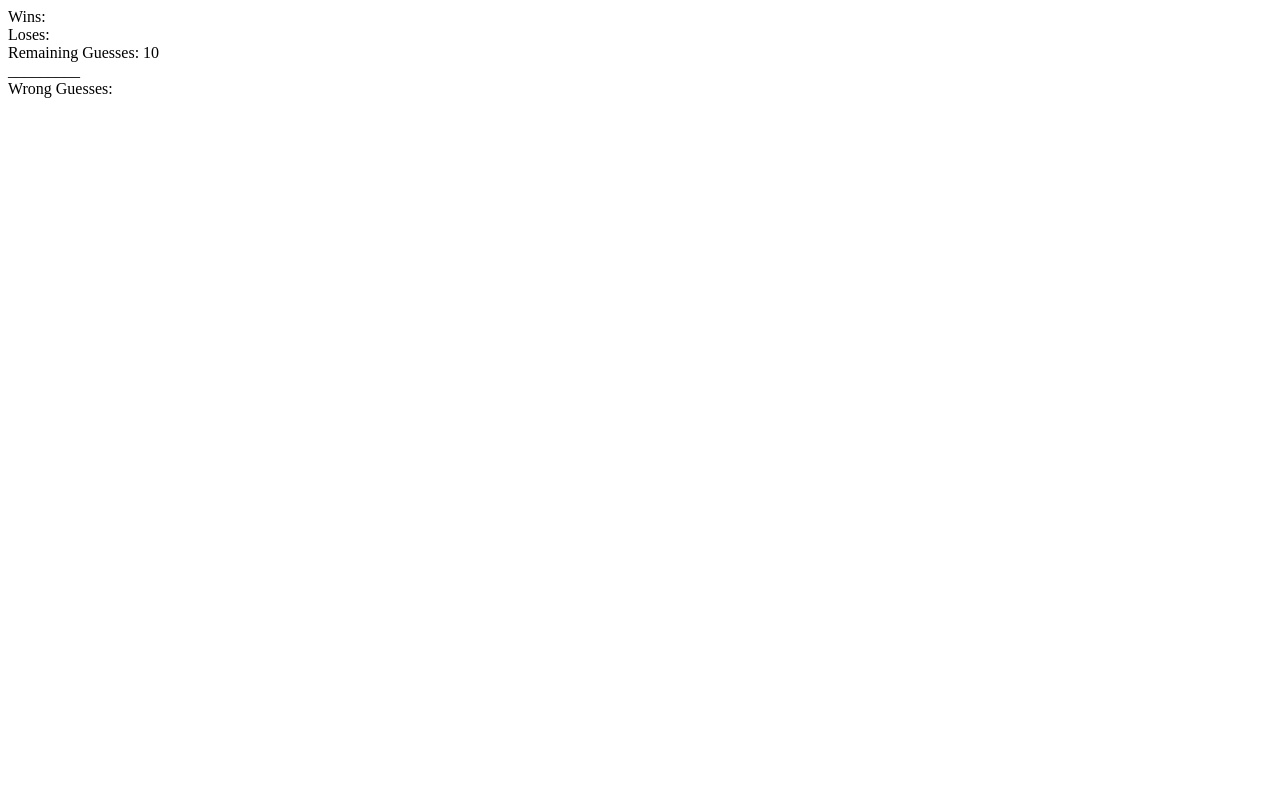
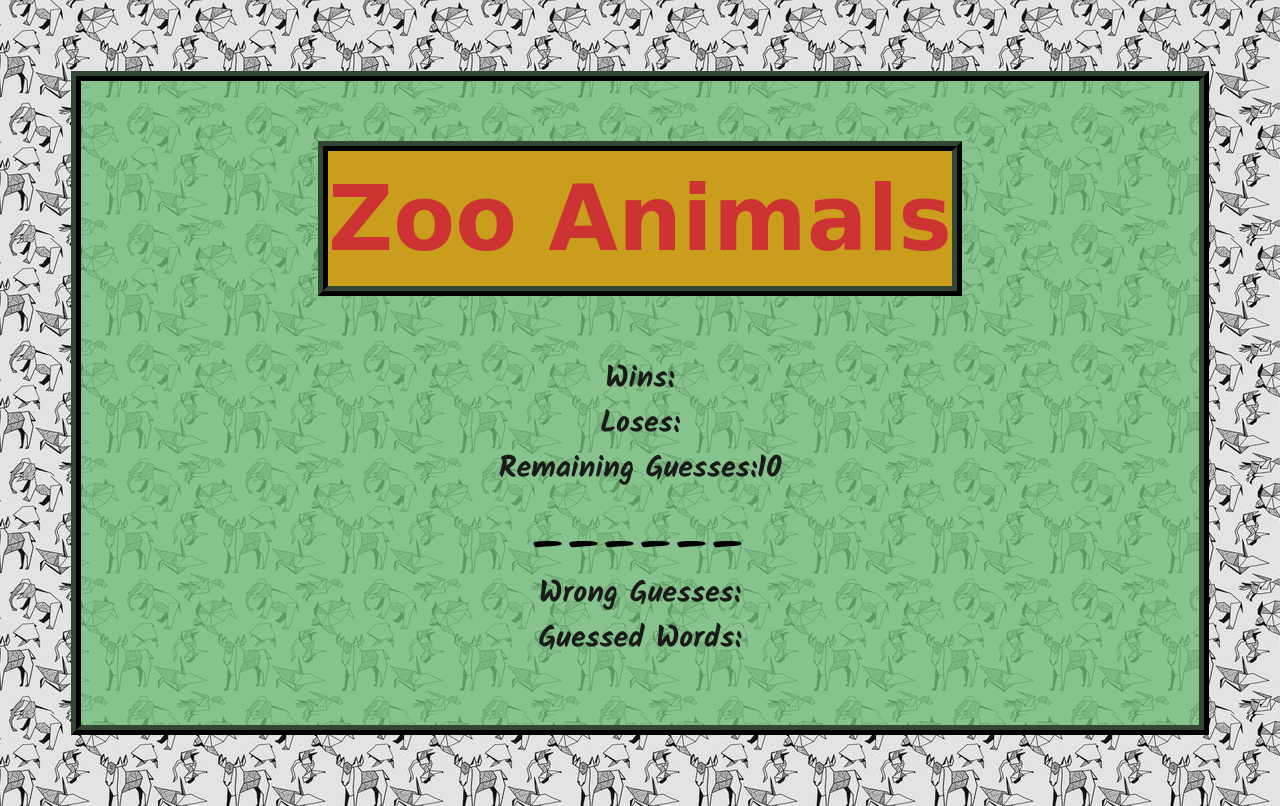
Before and after one commit to TajaMaughan/WordGuess, a plain HTML site: page index.html in a window 1280 px wide. Drawn offline with nearby package versions, Linux system fonts and the light colour scheme; a web font is replaced by a local one.

Commit message:
finished game

```diff
--- a/assets/hangman.js
+++ b/assets/hangman.js
@@ -5,9 +5,10 @@ var wordSpaces = [];
 var letters = [];
 var guessTotal = 10;
 var userGuess;
-var alreadyGuessed= [];
+var alreadyGuessed = [];
+var guessedWords = [];
 //create a library of words for the computer to pick from
-var wordPool = ["tiger", "lion", "baboon", "gorilla", "orangutang", "giraffe", "zebra", "anaconda", "tarantula", "rhinoceros", "leopard", "panda"];
+var wordPool = ["tiger", "lion", "baboon", "gorilla", "orangutang", "giraffe", "zebra", "anaconda", "tarantula", "rhinoceros", "leopard", "panda", "ocelot", "moose", "hippopotamus", "camel", "llama", "otter", "scorpion", "cougar", "python", "walrus", "penguin", "octopus", "elephant", "sloth", "monkey"];
 //have computer randomly  pick a word for user to guess
 function randomWord() {
     word = wordPool[Math.floor(Math.random() * wordPool.length)];
@@ -28,9 +29,20 @@ function letterInWord() {
     letters = word.split([""]);
     console.log(letters);
     return letters;
-};
+}
+//reset
+function reset() {
+    alreadyGuessed = [];
+    wordSpaces = [];
+    $("#guessed").html("Wrong guesses: ");
+    guessTotal = 10;
+    $("#totalGuesses").html(guessTotal);
+    randomWord();
+    numberOfLetters();
+    letterInWord();
+}
 
-$(document).ready(function() {
+$(document).ready(function () {
     randomWord();
     numberOfLetters();
     letterInWord();
@@ -41,12 +53,12 @@ $(document).ready(function() {
         /*If guess is incorrect, log incorrect letter to the DOM
         so the user knows what they have already guessed*/
         if (letters.indexOf(userGuess) === -1) {
-            if (alreadyGuessed.indexOf(userGuess) === -1){
-            $("#guessed").append(userGuess);
+            if (alreadyGuessed.indexOf(userGuess) === -1) {
+                $("#guessed").append(" " + userGuess);
                 alreadyGuessed.push(userGuess);
                 //create a loop that will allow the user to guess incorrectly X number of times
                 guessTotal--;
-            $("#totalGuesses").html(guessTotal);
+                $("#totalGuesses").html(" " + guessTotal);
             }
         } else {
             // check the users guess against letters in the word
@@ -59,14 +71,19 @@ so the user knows what they have already guessed*/
             }
         }
         //once total guesses run out, log a loss.
-        if ( guessTotal === 0) {
+        if (guessTotal === 0) {
             loses++;
-            $("#loses").html(loses);
+            $("#loses").html("  " + loses);
+            $("#result").html("You lose.")
+            reset();
         }
         //if word is guessed, log a win.
         if (wordSpaces.indexOf("_") === -1) {
             wins++;
-            $("#wins").html(wins);
+            $("#wins").html("  " + wins);
+            $("#result").html("You win!")
+            $("#words").append(" " + word + ",");
+            reset();
         }
 
     }
--- a/assets/style.css
+++ b/assets/style.css
@@ -0,0 +1,51 @@
+body {
+    display: flex;
+    background: url("paperAnimals.jpg")
+}
+
+.game {
+    display: relative;
+    justify-items: center;
+    flex-direction: column;
+    background-color: rgb(113, 188, 120, 0.8);
+    width: 90%;
+    padding: 5%;
+    padding-top: 0px;
+    margin: 5%;
+    border-style: ridge;
+    border-color: #324732;
+    border-width: 10px;
+}
+
+.font {
+    display: flex;
+    justify-content: center;
+    color: #1a1a1a;
+    font-family: kalam, sans-serif;
+    font-size: 30px;
+    font-weight: bold;
+    line-height: 1.5;
+}
+
+.title {
+    font-family: molle, cursive;
+    font-size: 90px;
+    color: #cd3333;
+    background: #cb9d1d;
+    border-color: #324732;
+    border-style: ridge;
+    border-width: 10px;
+}
+
+.letters {
+    display: flex;
+    justify-content: center;
+    letter-spacing: 5px;
+    font-family: kalam, sans-serif;
+    font-weight: bold;
+    font-size: 50px;
+}
+
+.result {
+    font-size: 70px;
+}
--- a/index.html
+++ b/index.html
@@ -5,20 +5,24 @@
     <meta charset="UTF-8">
     <meta name="viewport" content="width=device-width, initial-scale=1.0">
     <meta http-equiv="X-UA-Compatible" content="ie=edge">
+    <link rel="stylesheet" type="text/css" href="assets/style.css">
+    <link href="https://fonts.googleapis.com/css?family=Kalam:700|Molle:400i" rel="stylesheet">
     <script src="https://ajax.googleapis.com/ajax/libs/jquery/3.3.1/jquery.min.js"></script>
     <title>Document</title>
 </head>
 
 <body>
     <script type="text/javascript" src="assets/hangman.js"></script>
-    <div>
-        <div>Wins: <span id="wins"></span></div>
-        <div>Loses: <span id="loses"></span></div>
-        <div>Remaining Guesses: <span id="totalGuesses"></span></div>
-        <div id="letters"></div>
-        <div><span id="guessed">Wrong Guesses: </span></div>
+    <div class="game">
+        <h1 class="font title">Zoo Animals</h1>
+        <div id="result" class="result font"></div>
+        <div class="wins score font">Wins: <span id="wins"></span></div>
+        <div class="loses score font">Loses: <span id="loses"></span></div>
+        <div class="guesses font">Remaining Guesses: <span id="totalGuesses"></span></div>
+        <div id="letters" class="letters" class="font"></div>
+        <div class="guess font"><span id="guessed">Wrong Guesses: </span></div>
+        <div class="font">Guessed Words: <span id="words"> </span></div>
     </div>
-
 </body>
 
-</html>
+</html
```
Also changed, not shown: assets/cuteAnimals.jpg (added), assets/paperAnimals.jpg (added), assets/zoo.jpg (added). Lines whose indentation alone changed are shown as unchanged.
